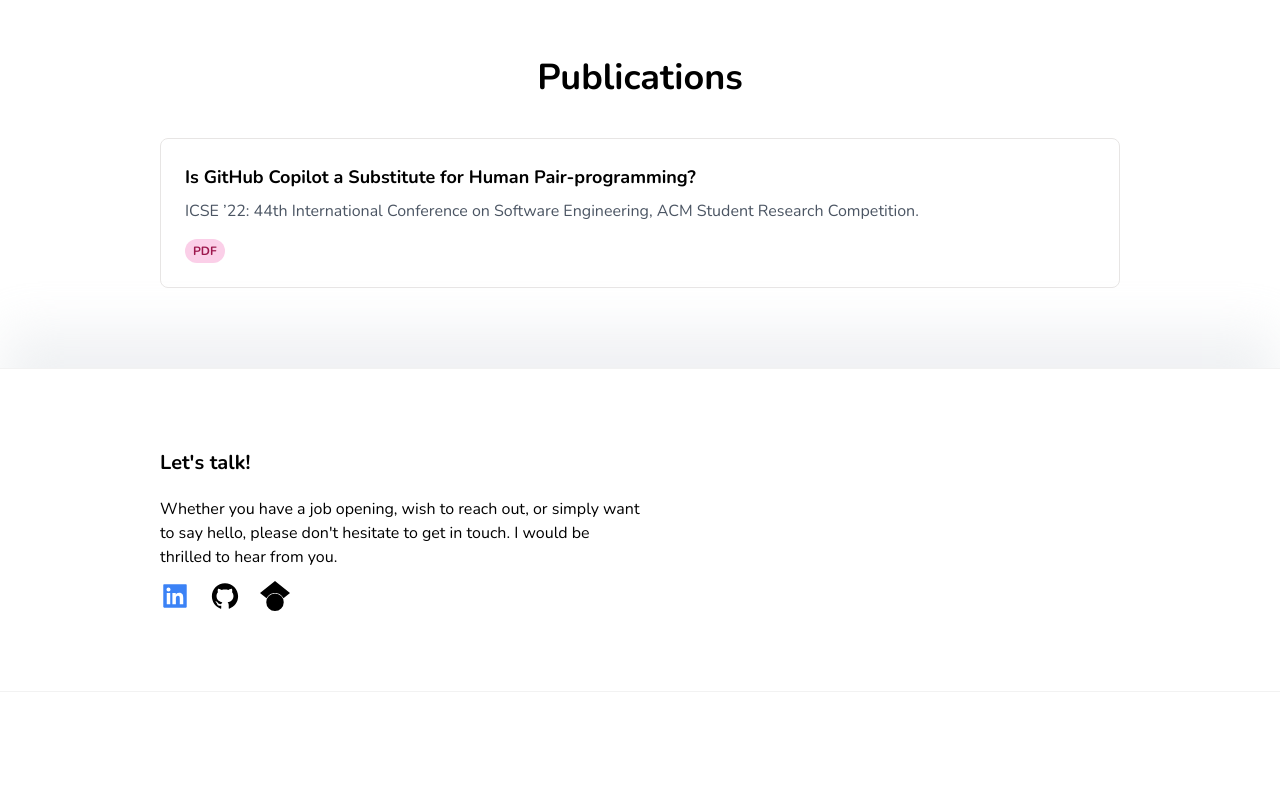
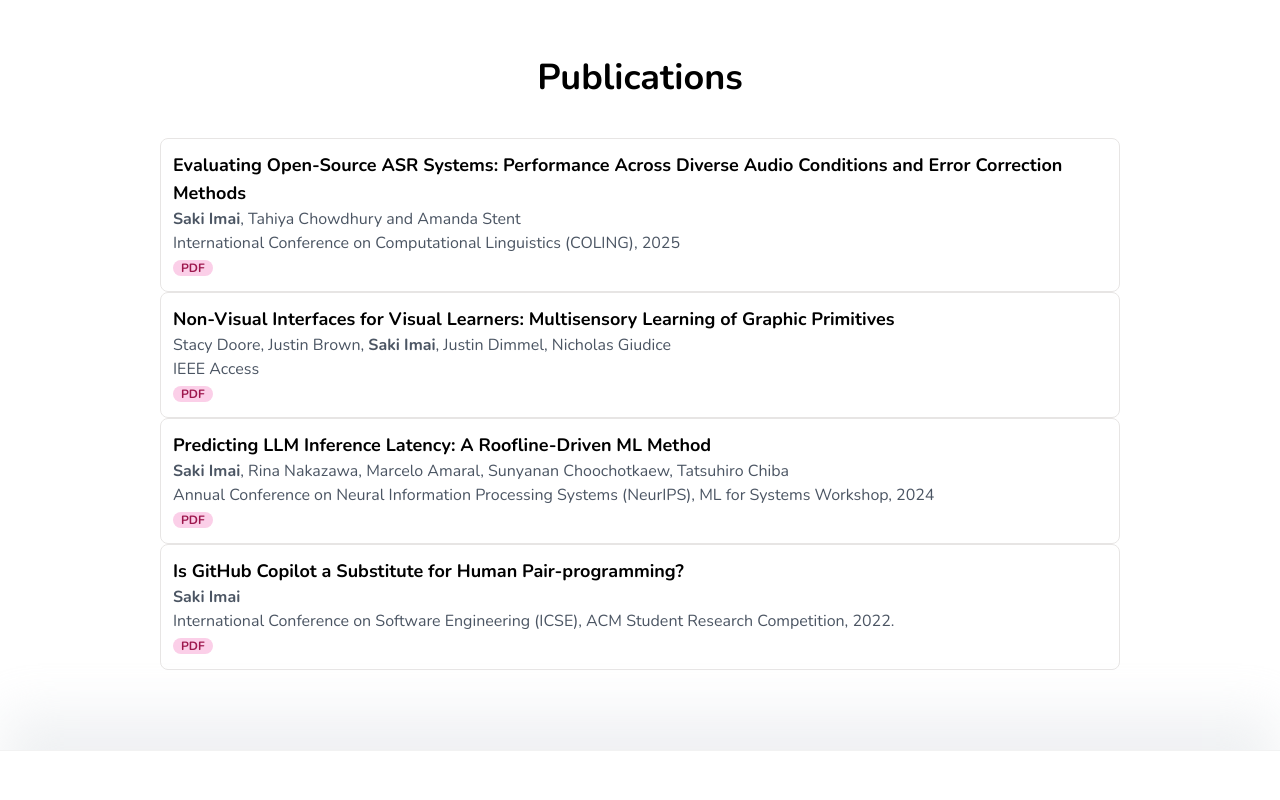
Before and after one commit to sakimai/website, a Next.js app: page / in a window 1280 px wide. Shown: the part 960-1760 px from the top of the page. Before the commit the page ends 1652 px from the top, so only its background shows below. Built offline with nearby package versions, Linux system fonts and the light colour scheme; a web font is replaced by a local one.

Commit message:
Added publications

```diff
--- a/app/page.tsx
+++ b/app/page.tsx
@@ -6,6 +6,7 @@ import {
   AiFillGithub,
 } from "react-icons/ai";
 
+import { Publication } from "@/components";
 import { SiGooglescholar } from "react-icons/si";
 import Head from 'next/head';
 
@@ -23,7 +24,7 @@ export default function Home() {
             <img
               src="/Saki.JPG"
               alt="Portrait of Saki Imai"
-              className="w-60 h-60 object-cover rounded-full shadow-md mb-4"
+              className="w-60 h-60 object-cover object-top rounded-full shadow-md mb-4"
             />
             <h1 className="text-2xl lg:text-3xl font-bold mb-2">
               Saki Imai
@@ -116,29 +117,32 @@ export default function Home() {
           <span className="flex font-bold items-center text-xl lg:text-2xl xl:text-4xl justify-center mb-10">
             Publications
           </span>
-          <div className="space-y-10">
+          <div className="">
             {/* Publication Card Example */}
-            <div className="border border-stone-200 rounded-lg p-6 hover:shadow-lg transition-shadow">
-              <h3 className="text-lg font-semibold">
-                Is GitHub Copilot a Substitute for Human Pair-programming?
-              </h3>
-              <p className="text-gray-600 mt-2">
-                 ICSE ’22: 44th International Conference
-                on Software Engineering, ACM Student Research Competition.
-              </p>
-              <div className="mt-4 inline-flex items-center space-x-2">
-                <a
-                  href="https://www.linkedin.com/in/saki-imai-1204/"
-                  target="_blank"
-                  rel="noopener noreferrer"
-                  className="inline-flex items-center bg-pink-200 text-pink-800 px-2 py-1
-                            rounded-full text-xs font-semibold uppercase"
-                >
-                  PDF
-                </a>
-              </div>
-            </div>
-            {/* Add more publication cards as needed */}
+            <Publication
+              title="Evaluating Open-Source ASR Systems: Performance Across Diverse Audio Conditions and Error Correction Methods"
+              author="Saki Imai, Tahiya Chowdhury and Amanda Stent"
+              conference="International Conference on Computational Linguistics (COLING), 2025 "
+              pdfLink="https://www.linkedin.com/in/saki-imai-1204/"
+            />
+            <Publication
+              title="Non-Visual Interfaces for Visual Learners: Multisensory Learning of Graphic Primitives"
+              author="Stacy Doore, Justin Brown, Saki Imai, Justin Dimmel, Nicholas Giudice"
+              conference="IEEE Access"
+              pdfLink="https://ieeexplore.ieee.org/stamp/stamp.jsp?arnumber=10786022"
+            />
+            <Publication
+              title="Predicting LLM Inference Latency: A Roofline-Driven ML Method"
+              author="Saki Imai, Rina Nakazawa, Marcelo Amaral, Sunyanan Choochotkaew, Tatsuhiro Chiba"
+              conference="Annual Conference on Neural Information Processing Systems (NeurIPS), ML for Systems Workshop, 2024"
+              pdfLink="https://mlforsystems.org/assets/papers/neurips2024/paper28.pdf"
+            />
+            <Publication
+              title="Is GitHub Copilot a Substitute for Human Pair-programming?"
+              author="Saki Imai"
+              conference="International Conference on Software Engineering (ICSE), ACM Student Research Competition, 2022."
+              pdfLink="https://dl.acm.org/doi/pdf/10.1145/3510454.3522684"
+            />
           </div>
         </div>
 
--- a/components/index.tsx
+++ b/components/index.tsx
@@ -1,5 +1,6 @@
 import ProjectCard from "./project";
 import SocialButton from "./socialButton";
 import Header from "./header";
+import Publication from "./publication";
 
-export {ProjectCard, SocialButton, Header};
+export {ProjectCard, SocialButton, Header, Publication};
--- /dev/null
+++ b/components/publication.tsx
@@ -0,0 +1,51 @@
+"use client";
+
+interface PublicationProps {
+  title: string;
+  author: string; // Example: "Saki Imai, John Doe, Jane Smith"
+  conference: string;
+  pdfLink: string;
+}
+
+const Publication: React.FC<PublicationProps> = ({ title, author, conference, pdfLink }) => {
+  const myName = "Saki Imai"; // Your name to be bolded
+
+  // Split the authors and format them
+  const formattedAuthors = author.split(", ").map((name, index) => {
+    if (name.trim() === myName) {
+      return (
+        <strong key={index} className="font-bold">
+          {name}
+        </strong>
+      );
+    }
+    return name;
+  });
+
+  return (
+    <div className="border border-stone-200 rounded-lg p-3 hover:shadow-lg transition-shadow">
+      <h3 className="text-lg font-semibold">{title}</h3>
+      <p className="text-gray-600">
+        {formattedAuthors.map((author, index) => (
+          <span key={index}>
+            {author}
+            {index < formattedAuthors.length - 1 && ", "}
+          </span>
+        ))}
+      </p>
+      <p className="text-gray-600">{conference}</p>
+      <div className="inline-flex items-center space-x-2">
+        <a
+          href={pdfLink}
+          target="_blank"
+          rel="noopener noreferrer"
+          className="inline-flex items-center bg-pink-200 text-pink-800 px-2 rounded-full text-xs font-semibold uppercase"
+        >
+          PDF
+        </a>
+      </div>
+    </div>
+  );
+};
+
+export default Publication;
```
